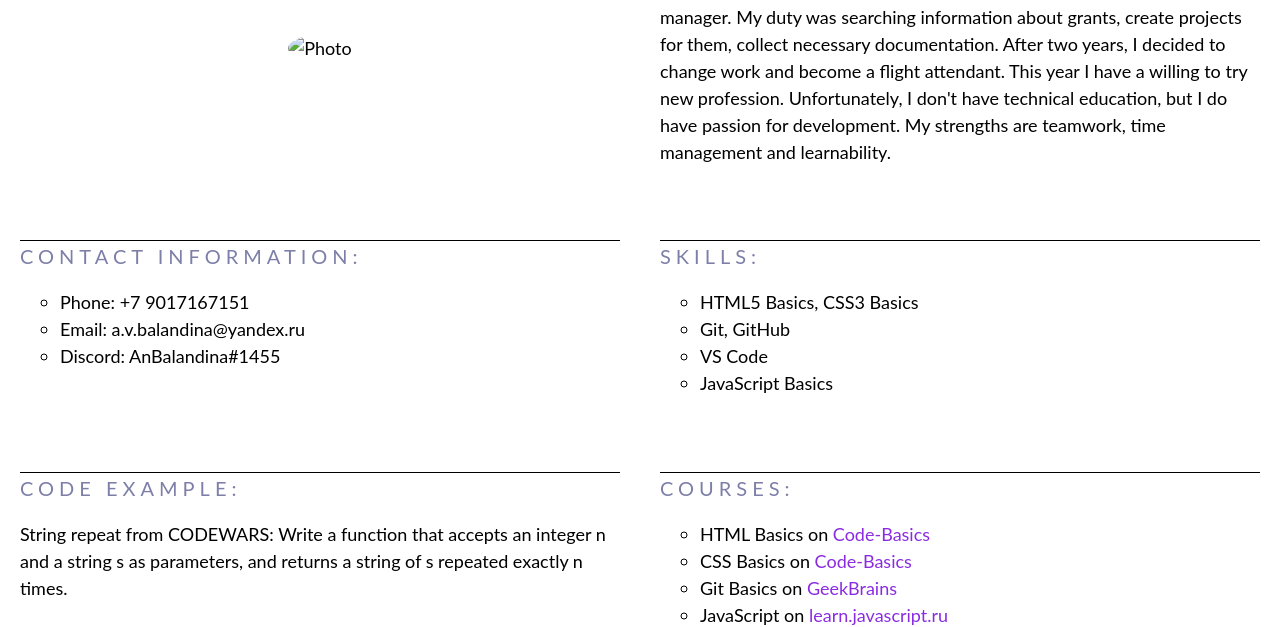
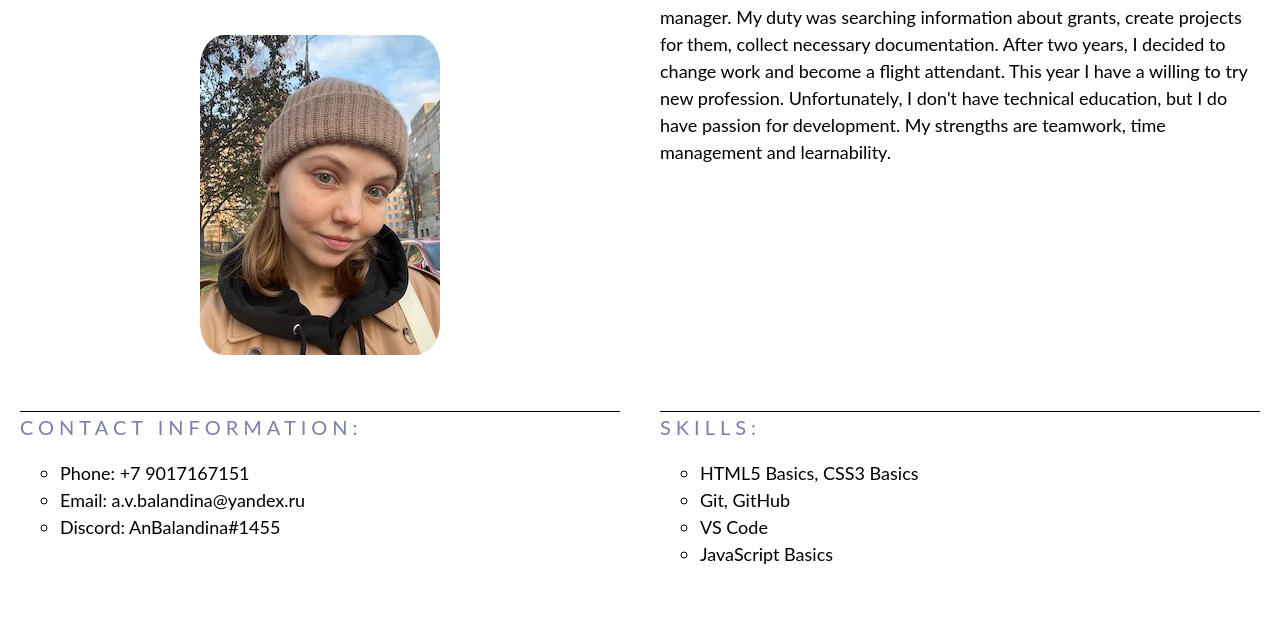
Before and after one commit to AnBalandina/rsschool-cv, a plain HTML site: page index.html in a window 1280 px wide. Shown: the part 179-806 px from the top of the page. Drawn offline with Linux system fonts and the light colour scheme; a web font is replaced by a local one.

Commit message:
docs: add icon.ico and photo.jpeg files

```diff
--- a/index.html
+++ b/index.html
@@ -45,7 +45,7 @@
 
                 <section class="section" id="profile">
                     <h1 class="section-title main-title">Anna Balandina</h1>
-                    <img src="assets/img/photo.jpg" alt="Photo" class="photo">
+                    <img src="assets/img/photo.jpeg" alt="Photo" class="photo">
                 </section>
 
                 <section class="section" id="summary">
--- a/style.css
+++ b/style.css
@@ -117,7 +117,7 @@ body {
 }
 
 .photo {
-    border-radius: 50%;
+    border-radius: 10%;
 }
 
 .logo {
```
Also changed, not shown: Assets/img/icon.ico (added), Assets/img/photo.jpeg (added), 3 other files.
